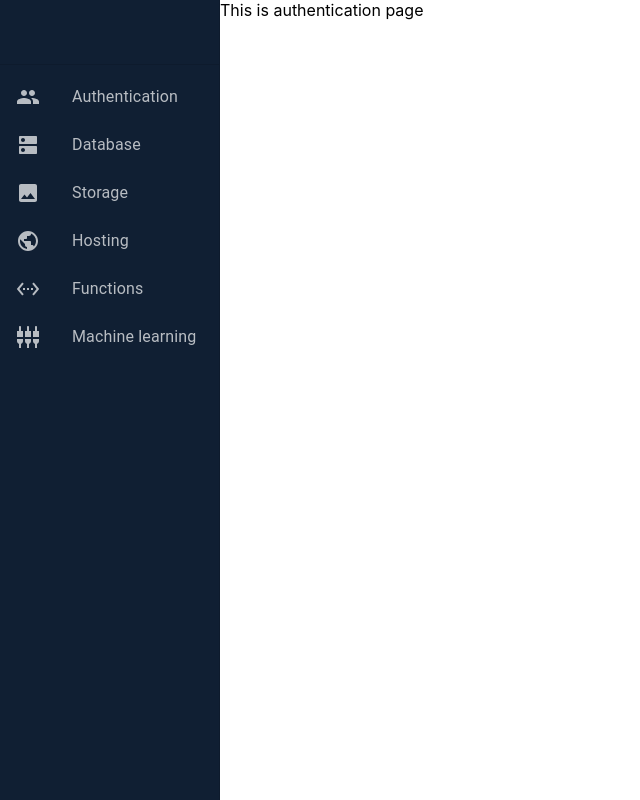
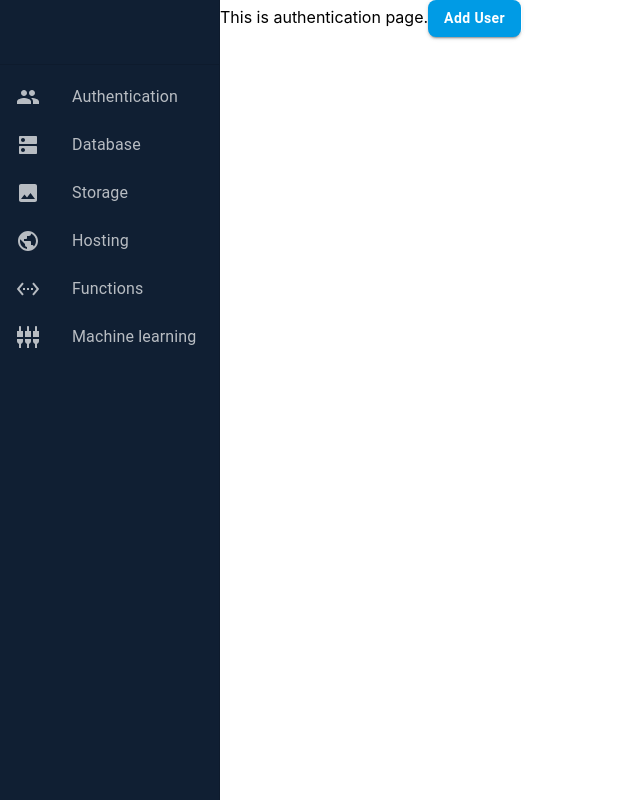
Before and after one commit to chiuwenyu/materialui, a React (Create React App) app: page /authentication in a window 1280 px wide. Shown: the whole page, without its empty margins (0-640 px from the left). Built offline with nearby package versions, Linux system fonts and the light colour scheme.

Commit message:
Overriding styles using SX props

```diff
--- a/public/index.html
+++ b/public/index.html
@@ -3,6 +3,7 @@
   <head>
     <meta charset="utf-8" />
     <link rel="icon" href="%PUBLIC_URL%/favicon.ico" />
+    <link rel="shortcut icon" href="#" />
     <meta name="viewport" content="width=device-width, initial-scale=1" />
     <meta name="theme-color" content="#000000" />
     <meta
--- /dev/null
+++ b/src/components/common/CommonButton/CommonButton.js
@@ -0,0 +1,18 @@
+import { Button } from "@mui/material";
+import React from "react";
+
+const CommonButton = ({ children, color, disabled, size, sx, variant }) => {
+  return (
+    <Button
+      color={color}
+      disabled={disabled}
+      size={size}
+      sx={sx}
+      variant={variant}
+    >
+      {children}
+    </Button>
+  );
+};
+
+export default CommonButton;
--- a/src/pages/Authentication/Authentication.js
+++ b/src/pages/Authentication/Authentication.js
@@ -1,8 +1,39 @@
 import { Grid } from "@mui/material";
 import React from "react";
+import CommonButton from "../../components/common/CommonButton/CommonButton";
 
 const Authentication = () => {
-  return <Grid xs={8}>This is authentication page</Grid>;
+  const buttonStyles = {
+    fontSize: "0.875rem",
+    fontWeight: 600,
+    textTransform: "capitalize",
+    borderRadius: 2,
+    "&.MuiButton-contained": {
+      backgroundColor: "#009be5",
+      "&:hover": {
+        backgroundColor: "#006db3",
+      },
+    },
+    "&.MuiButton-outlined": {
+      color: "#fff",
+      borderColor: "#fff",
+      "&:hover": {
+        backgroundColor: "transparent",
+      },
+    },
+  };
+
+  return (
+    <Grid item xs={8}>
+      This is authentication page.
+      <CommonButton sx={buttonStyles} variant="contained">
+        Add user
+      </CommonButton>
+      <CommonButton sx={buttonStyles} variant="outlined">
+        Add user
+      </CommonButton>
+    </Grid>
+  );
 };
 
 export default Authentication;
```
Also changed, not shown: 1 other file (tests, documents, lock files or other folders).
